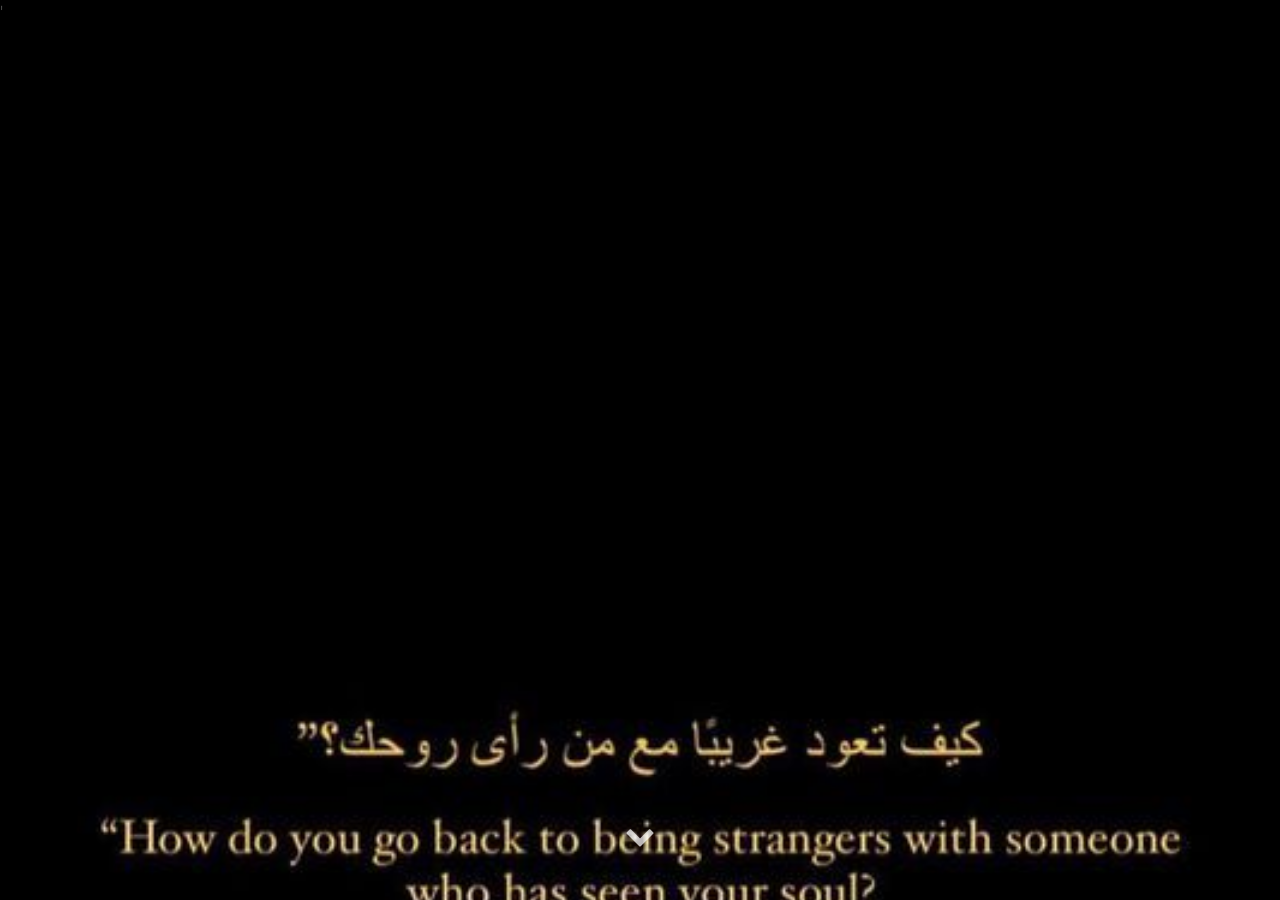
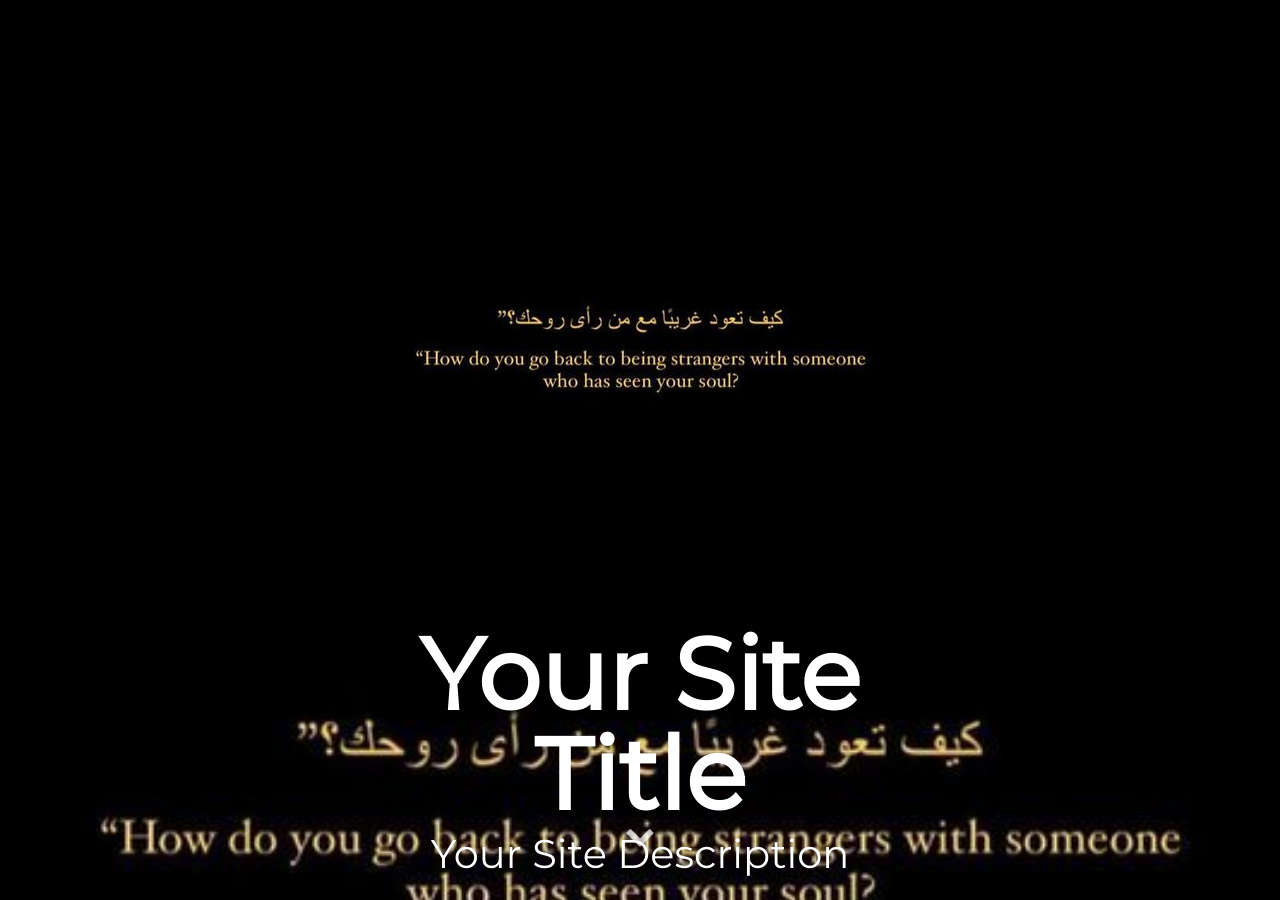
Before and after one commit to dear-anz/dear-anz.github.io, a Jekyll site: the page built from index.html, in a window 1280 px wide and 900 px high. Built offline with Jekyll 4.4.1, drawn with Linux system fonts in a browser that asks for light colours.

Commit message:
update with centered image

```diff
--- a/_includes/header.html
+++ b/_includes/header.html
@@ -1,3 +1,16 @@
-<div id="particles-js">'
+<div id="particles-js">
+  <div class="header">
+    <img src="/images/background.jpeg" alt="Centered Image" class="centered-image">
+    <h1 class="site-title">Your Site Title</h1>
+    <p class="site-description">Your Site Description</p>
+    <div class="header-links">
+      <a class="link" href="#link1">Link 1</a>
+      <a class="link" href="#link2">Link 2</a>
+    </div>
+    <div class="header-icons">
+      <i class="icon fa fa-facebook"></i>
+      <i class="icon fa fa-twitter"></i>
+    </div>
+  </div>
   <a class="down" href="#about" data-scroll><i class="icon fa fa-chevron-down" aria-hidden="true"></i></a>
 </div>
```
Also changed, not shown: 1 other file.
